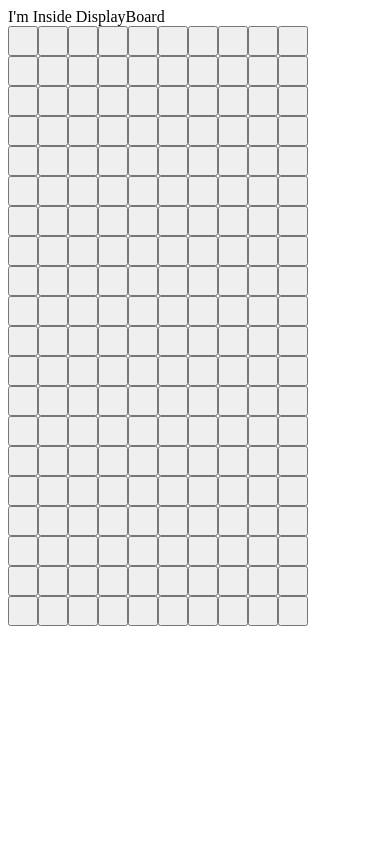
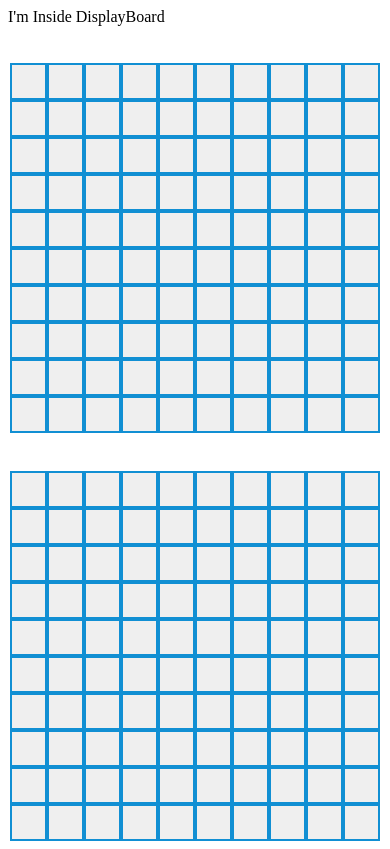
Before and after one commit to NyanoNyan/battleship_project, a React (Create React App) app: page / in a window 390 px wide. Built offline with nearby package versions, Linux system fonts and the light colour scheme.

Commit message:
Created a responsive board using flexbox, used margin to align it to the middle and padding to have some gap on the top

```diff
--- a/src/styles/DisplayBoard.css
+++ b/src/styles/DisplayBoard.css
@@ -1,8 +1,22 @@
+.main-board {
+    display: flex;
+    flex-wrap: wrap;
+    justify-content: space-between;
+    margin: auto;
+}
+
 .board-types {
     display: grid;
-    grid-template-columns: repeat(10, 30px);
-    grid-template-rows: repeat(10, 30px);
+    grid-template-columns: repeat(10, 37px);
+    grid-template-rows: repeat(10, 37px);
+    margin: auto;
+    padding-top: 10%;
 }
 
+.square {
+    text-align: center;
+    color: black;
+    border: 2px solid rgb(17, 143, 211); /* Green */
+}
 
 /* Grid cheat sheet: https://grid.malven.co/ */
```
